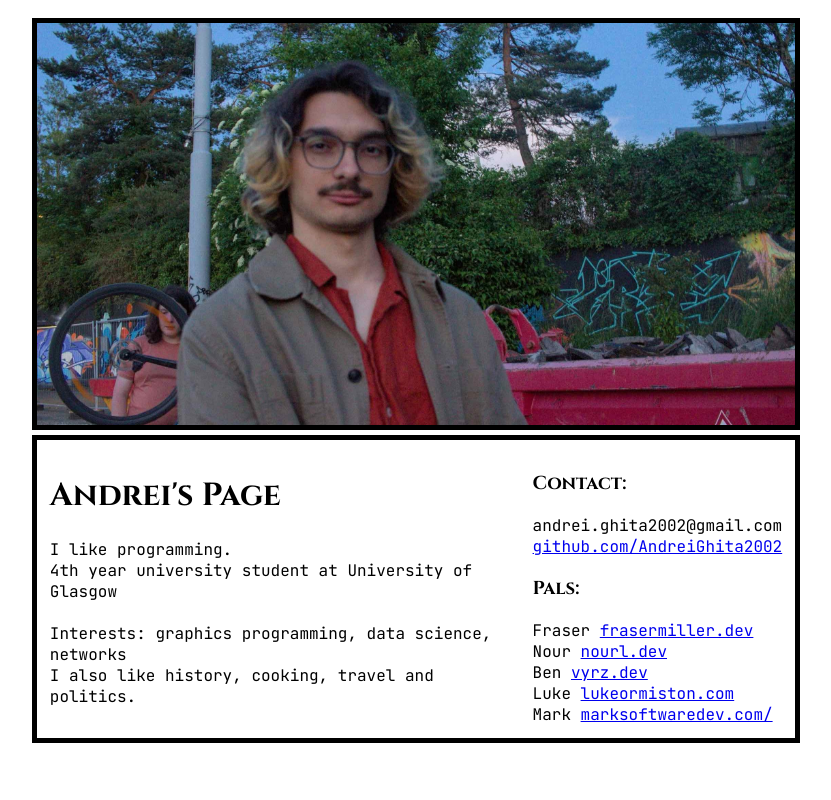
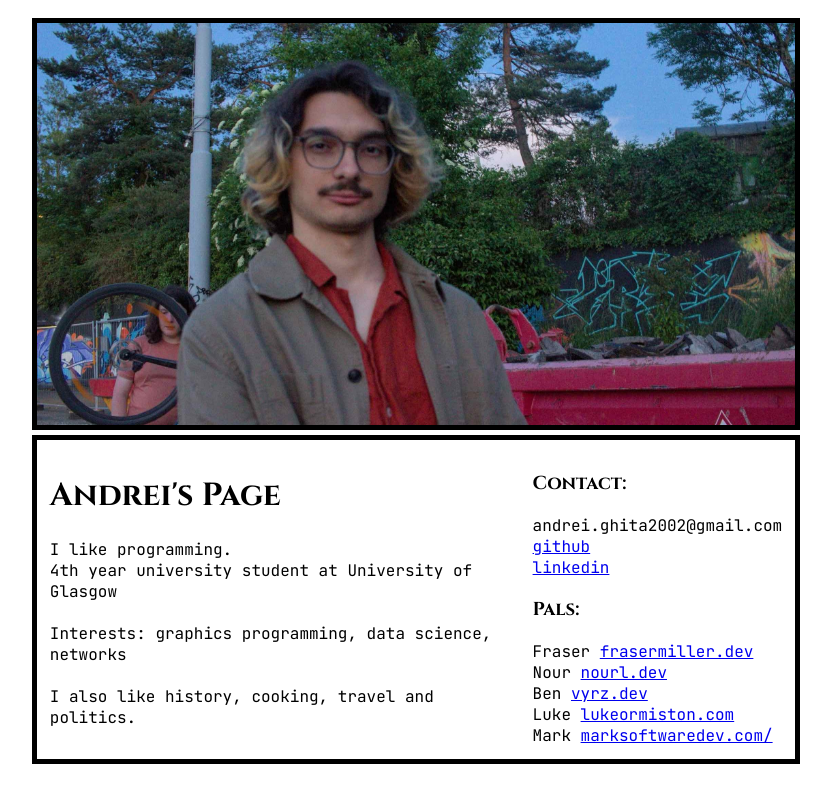
Before and after one commit to AndreiGhita2002/website, a React (Create React App) app: page / in a window 1280 px wide. Shown: the whole page, without its empty margins (229-1060 px from the left). Built offline with nearby package versions, Linux system fonts and the light colour scheme; a web font is replaced by a local one.

Commit message:
added linkedin
Signed-off-by: andrei <andrei.ghita2002@gmail.com>

```diff
--- a/src/components/HomePage.tsx
+++ b/src/components/HomePage.tsx
@@ -17,12 +17,15 @@ export function HomePage() {
 
                     Interests: graphics programming, data science, networks <br/>
 
+                    <br/>
+
                     I also like history, cooking, travel and politics. <br/>
                 </div>
                 <div className='right'>
                     <h3>Contact:</h3>
                     andrei.ghita2002@gmail.com <br/>
-                    <a href={"https://github.com/AndreiGhita2002"}>github.com/AndreiGhita2002</a> <br/>
+                    <a href={"https://github.com/AndreiGhita2002"}>github</a> <br/>
+                    <a href={"https://www.linkedin.com/in/andrei-iuliu-ghita-dev/"}>linkedin</a>
 
                     <h3>Pals:</h3>
                     Fraser <a href={"https://frasermiller.dev"}>frasermiller.dev</a> <br/>
```
